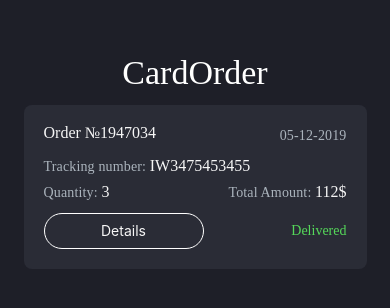
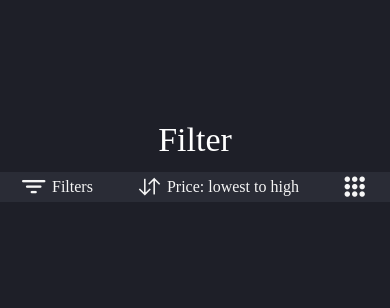
Before and after one commit to fullstackserverless/e-commerce, a React Native app: screen / in a window 390 px wide. Shown: the part 260-568 px from the top of the page. Built offline with nearby package versions, Linux system fonts and the light colour scheme.

Commit message:
Filter component add

```diff
--- a/src/UI.tsx
+++ b/src/UI.tsx
@@ -1,7 +1,7 @@
 import React, { useState } from 'react'
 import { StyleSheet, View } from 'react-native'
 import { BLACK, WHITE } from './constants'
-import { Space, Text, Button, PopUp, CheckBox, CardOrder } from './components'
+import { Space, Text, Filter } from './components'
 
 const styles = StyleSheet.create({
   container: {
@@ -36,17 +36,9 @@ function Home({ navigation, route }: HomeT) {
 
   return (
     <View style={container}>
-      <Text title="CardOrder" h0 />
+      <Text title="Filter" h0 />
       <Space height={15} />
-      <CardOrder
-        TN="IW3475453455"
-        quantity="3"
-        amount="112"
-        isDelivered={true}
-        date="05-12-2019"
-        order="1947034"
-        details={() => {}}
-      />
+      <Filter onPressApps={() => {}} onPressFilter={() => {}} onPressPrice={() => {}} />
     </View>
   )
 }
--- /dev/null
+++ b/src/components/Filter/index.tsx
@@ -0,0 +1,66 @@
+import React from 'react'
+import { Pressable, StyleSheet, View } from 'react-native'
+import { Text } from '../index'
+import IonIcons from 'react-native-vector-icons/Ionicons'
+import { DARK, WHITE } from '../../constants'
+import { textStyles } from 'src/theme'
+
+const styles = StyleSheet.create({
+  container: {
+    width: '100%',
+    height: 30,
+    flexDirection: 'row',
+    justifyContent: 'space-around',
+    backgroundColor: DARK,
+    alignItems: 'center'
+  },
+  view1: {
+    flexDirection: 'row',
+    alignItems: 'center'
+  },
+  view2: {
+    flexDirection: 'row',
+    alignItems: 'center'
+  },
+
+  textStyle: {
+    color: WHITE,
+    paddingLeft: 5
+  },
+  iconStyle: {
+    color: WHITE,
+    fontSize: 25
+  }
+})
+
+interface FilterT {
+  onPressFilter: () => void
+  onPressPrice: () => void
+  onPressApps: () => void
+}
+
+function Filter({ onPressFilter, onPressPrice, onPressApps }: FilterT) {
+  const { container, view1, view2, textStyle, iconStyle } = styles
+
+  return (
+    <View style={container}>
+      <Pressable onPress={onPressFilter} style={({ pressed }) => [{ opacity: pressed ? 0.8 : 1 }]}>
+        <View style={view1}>
+          <IonIcons name="filter" style={iconStyle} />
+          <Text title="Filters" textStyle={textStyle} h4 />
+        </View>
+      </Pressable>
+      <Pressable onPress={onPressPrice} style={({ pressed }) => [{ opacity: pressed ? 0.8 : 1 }]}>
+        <View style={view2}>
+          <IonIcons name="swap-vertical" style={iconStyle} />
+          <Text title="Price: lowest to high" textStyle={textStyle} h4 />
+        </View>
+      </Pressable>
+      <Pressable onPress={onPressApps} style={({ pressed }) => [{ opacity: pressed ? 0.8 : 1 }]}>
+        <IonIcons name="apps" style={iconStyle} />
+      </Pressable>
+    </View>
+  )
+}
+
+export { Filter }
--- a/src/components/index.ts
+++ b/src/components/index.ts
@@ -11,3 +11,4 @@ export * from './ButtonReview'
 export * from './Selector'
 export * from './PopUp'
 export * from './CardOrder'
+export * from './Filter'
```
